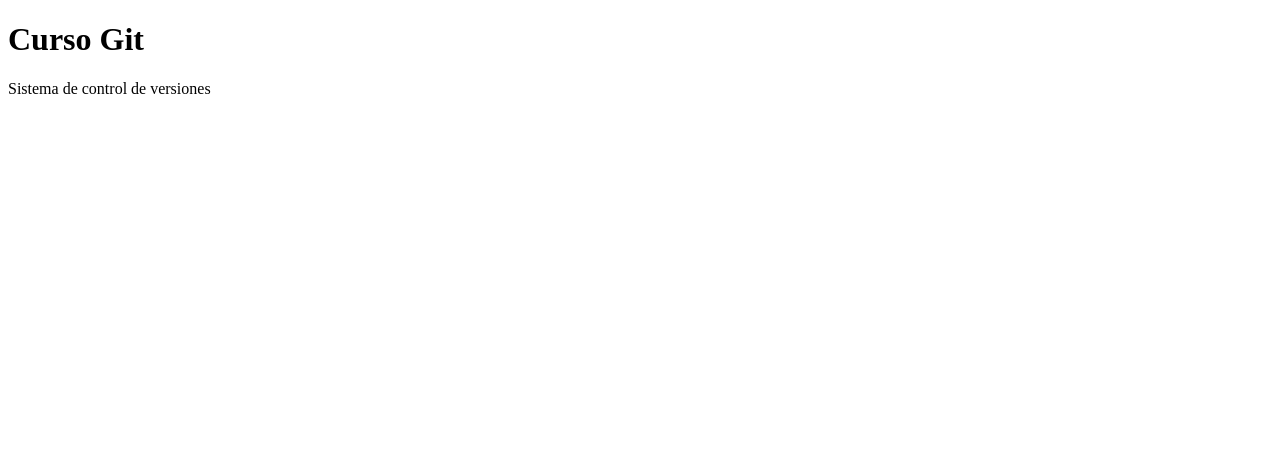
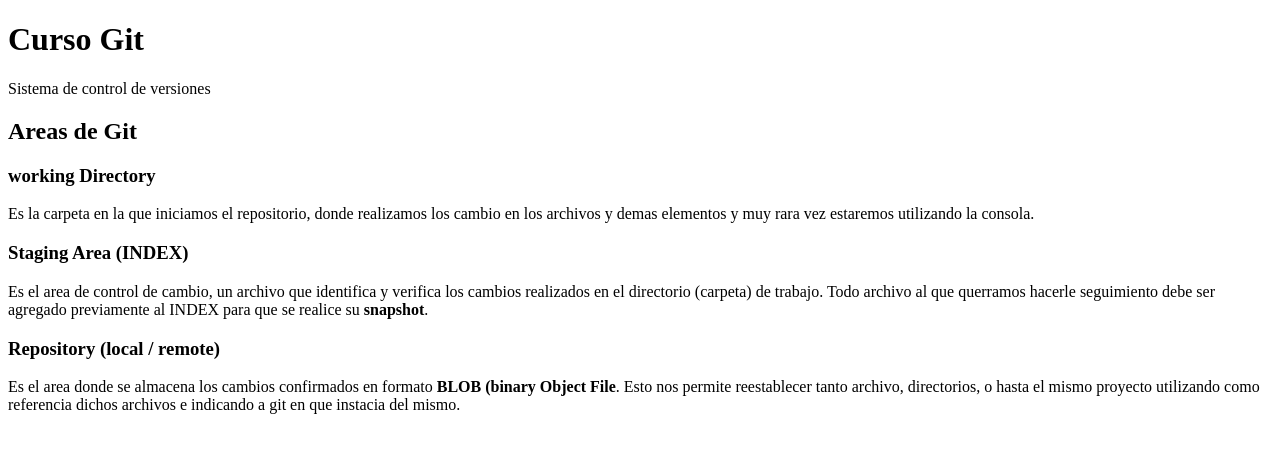
Before and after one commit to matiasschmidt/git-jueves-19hs, a plain HTML site: page index.html in a window 1280 px wide. Drawn offline with Linux system fonts and the light colour scheme.

Commit message:
Areas de Git

```diff
--- a/index.html
+++ b/index.html
@@ -16,6 +16,28 @@
 </p>
 
 </header>
+<section>
+    <h2>Areas de Git</h2>
+    <article>
+        <h3>working Directory</h3>
+        <p>
+            Es la carpeta en la que iniciamos el repositorio, donde realizamos los cambio en los archivos y demas elementos y muy rara vez estaremos utilizando la consola.
+        </p>
+    </article>
+    <article>
+        <h3>Staging Area (INDEX)</h3>
+        <p>
+            Es el area de control de cambio, un archivo que identifica y verifica los cambios realizados en el directorio (carpeta) de trabajo. Todo archivo al que querramos hacerle seguimiento debe ser agregado previamente al INDEX para que se realice su <strong>snapshot</strong>.
+        </p>
+    </article>
+    <article>
+        <h3>Repository (local / remote)</h3>
+        <p>
+            Es el area donde se almacena los cambios confirmados en formato <strong>BLOB (binary Object File</strong>.
+            Esto nos permite reestablecer tanto archivo, directorios, o hasta el mismo proyecto utilizando como referencia dichos archivos e indicando a git en que instacia del mismo.
+        </p>
+    </article>
+</section>
 
 </body>
 </html>
```
